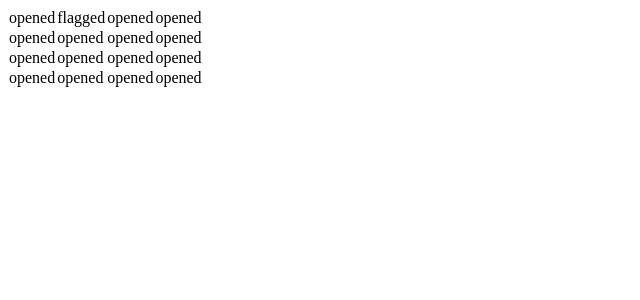
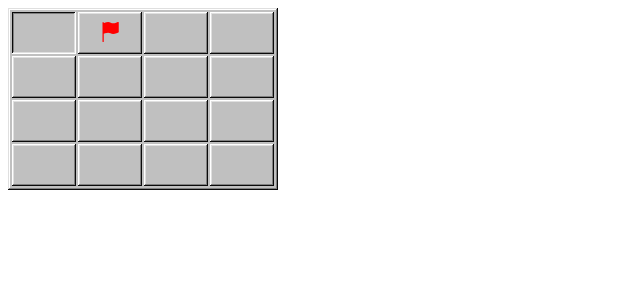
Before and after one commit to izabeleb/MinesweeperMulti, a React (Create React App) app in the folder client-js/: page / in a window 1280 px wide. Shown: the top 300 px of the page, without its empty margins (0-640 px from the left). Built offline with nearby package versions, Linux system fonts and the light colour scheme.

Commit message:
basic windows 95 styling

```diff
--- a/client-js/package.json
+++ b/client-js/package.json
@@ -10,8 +10,11 @@
     "@types/node": "^12.20.37",
     "@types/react": "^17.0.37",
     "@types/react-dom": "^17.0.11",
+    "@types/react-icons": "^3.0.0",
+    "98.css": "^0.1.17",
     "react": "^17.0.2",
     "react-dom": "^17.0.2",
+    "react-icons": "^4.3.1",
     "react-scripts": "4.0.3",
     "typescript": "^4.5.2",
     "web-vitals": "^1.1.2"
--- /dev/null
+++ b/client-js/src/components/minesweeper/cell.css
@@ -0,0 +1,20 @@
+.open_cell_button {
+    box-shadow: inset -1px -1px #ffffff, inset 1px 1px #0a0a0a, inset -2px -2px #dfdfdf, inset 2px 2px #808080;
+}
+
+.cell_button {
+    min-width: 0;
+    min-height: 0;
+
+    width: fit-content;
+    height: fit-content;
+}
+
+.cell_button {
+    width: 10;
+    height: 10;
+}
+
+.cell_icon {
+    margin: 10px;
+}
--- a/client-js/src/components/minesweeper/cell.tsx
+++ b/client-js/src/components/minesweeper/cell.tsx
@@ -1,4 +1,6 @@
 import React from 'react';
+import { BsFlagFill, BsSquare } from 'react-icons/bs';
+import { FaBomb } from 'react-icons/fa';
 
 export enum CellStatus {
     Flagged = "flagged",
@@ -32,23 +34,28 @@ export class CellCommponent extends React.Component<CellProps, CellState> {
 
     render() {
         let {isMine, status} = this.props.cell;
+        let iconSize='20px'
 
-        let icon = null;
+        let icon = <BsSquare className="cell_icon" size={iconSize} />;
+
+        let buttonClassName = "cell_button"
 
         switch (status) {
             case CellStatus.Flagged:
-                icon = <div>flagged</div>
+                icon = <BsFlagFill className="cell_icon" size={iconSize} color='red'/>
 
                 break;
             case CellStatus.Opened:
-                icon = <div>opened</div>
+                if (isMine)
+                    icon = <FaBomb className="cell_icon" size={iconSize} />
+
+                buttonClassName += " open_cell_button"
 
                 break;
             case CellStatus.Closed:
-                icon = <div>closed</div>
                 break;
         }
 
-        return icon
+        return <button className={buttonClassName}>{icon}</button>
     }
 }
--- /dev/null
+++ b/client-js/src/components/minesweeper/minefield.css
@@ -0,0 +1,4 @@
+.minefield {
+    width: fit-content;
+    height: fit-content;
+}
--- a/client-js/src/components/minesweeper/minefield.tsx
+++ b/client-js/src/components/minesweeper/minefield.tsx
@@ -17,7 +17,7 @@ export class MinefieldCommponent extends React.Component<MinefieldProps, Minefie
     render() {
         let cells = this.props.cells;
 
-        return <div>
+        return <div className="window minefield">
             {
                 cells.map(row => <tr>
                         {
--- a/client-js/src/index.css
+++ /dev/null
@@ -1,13 +0,0 @@
-body {
-  margin: 0;
-  font-family: -apple-system, BlinkMacSystemFont, 'Segoe UI', 'Roboto', 'Oxygen',
-    'Ubuntu', 'Cantarell', 'Fira Sans', 'Droid Sans', 'Helvetica Neue',
-    sans-serif;
-  -webkit-font-smoothing: antialiased;
-  -moz-osx-font-smoothing: grayscale;
-}
-
-code {
-  font-family: source-code-pro, Menlo, Monaco, Consolas, 'Courier New',
-    monospace;
-}
--- a/client-js/src/index.tsx
+++ b/client-js/src/index.tsx
@@ -3,6 +3,10 @@ import ReactDOM from 'react-dom';
 import { Cell, CellStatus } from './components/minesweeper/cell';
 import { MinefieldCommponent } from './components/minesweeper/minefield';
 import reportWebVitals from './reportWebVitals';
+
+import '98.css'
+import './components/minesweeper/cell.css'
+import './components/minesweeper/minefield.css'
 
 let rows = 4;
 let cols = rows;
@@ -18,12 +22,14 @@ for (let i: number = 0; i < rows; i++) {
             col: 0,
             adjacentMines: 0,
             isMine: false,
-            status: CellStatus.Opened,
+            status: CellStatus.Closed,
         } as Cell;
   }
 }
 
 cells[0][0].isMine = true;
+cells[0][0].status = CellStatus.Opened;
+
 cells[0][1].status = CellStatus.Flagged;
 
 ReactDOM.render(
```
Also changed, not shown: 1 other file (tests, documents, lock files or other folders). Lines whose indentation alone changed are shown as unchanged.
